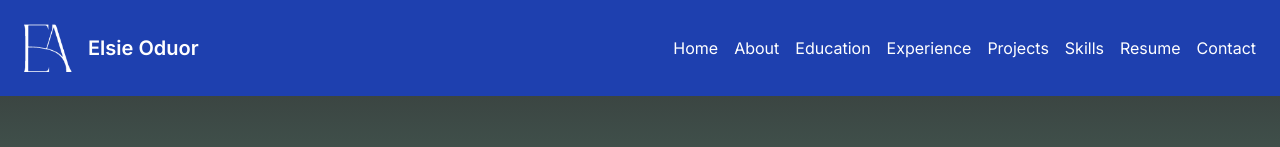
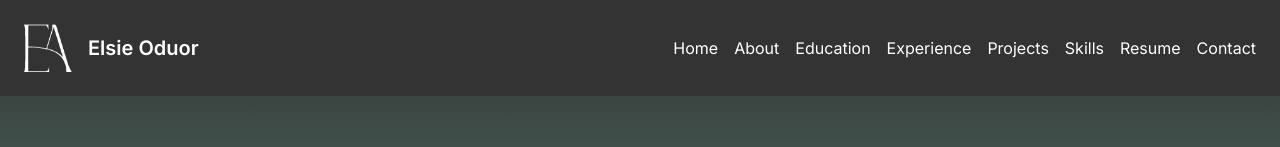
Before and after one commit to elsieoduor/portfolio, a Next.js app: page /projects in a window 1280 px wide. Shown: the top 147 px of the page. Built offline with nearby package versions, Linux system fonts and the light colour scheme.

Commit message:
Modified header

```diff
--- a/components/Header.tsx
+++ b/components/Header.tsx
@@ -8,7 +8,7 @@ const Header = () => {
   return (
     <div className="flex flex-col">
       {/* Header for Small Screens */}
-      <header className="md:hidden flex justify-between items-center p-6 bg-blue-800 text-white">
+      <header className="md:hidden flex justify-between items-center p-6 bg-[#333333] text-white">
         <div className="flex items-center">
           <img src="/EA-logo-white.png" alt="Logo" className="w-10 h-10 mr-2" />
           <div className="text-xl font-semibold">Elsie Oduor</div>
@@ -47,9 +47,9 @@ const Header = () => {
       </header>
 
       {/* Header for Larger Screens */}
-      <header className="hidden md:flex justify-between items-center p-6 bg-blue-800 text-white">
+      <header className="hidden md:flex justify-between items-center p-6 bg-[#333333] text-white">
         <div className="flex items-center">
-          <img src="/EA-logo-white.png" alt="Logo" className="w-12 h-12 mr-4" /> {/* Replace with your logo */}
+          <img src="/EA-logo-white.png" alt="Logo" className="w-12 h-12 mr-4" />
           <div className="text-xl font-semibold">Elsie Oduor</div>
         </div>
         <nav className="flex space-x-4">
```
